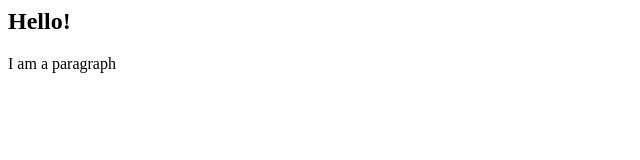
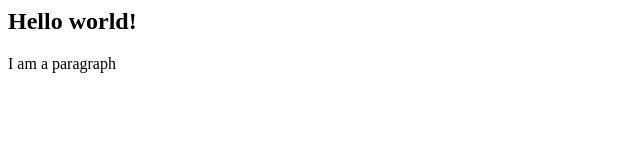
Before and after one commit to 7linli/g3Test, a plain HTML site: page index.html in a window 1280 px wide. Shown: the whole page, without its empty margins (0-640 px from the left). Drawn offline with Linux system fonts and the light colour scheme.

Commit message:
change header

```diff
--- a/index.html
+++ b/index.html
@@ -1,6 +1,6 @@
 <html>
   <body>
-    <h2>Hello!</h2>
+    <h2>Hello world!</h2>
     <p>I am a paragraph</p>
   </body>
 </html>
```
